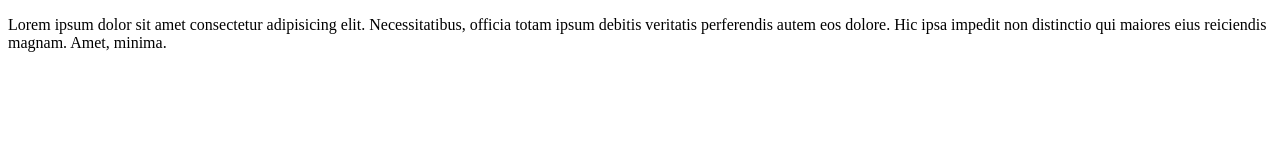
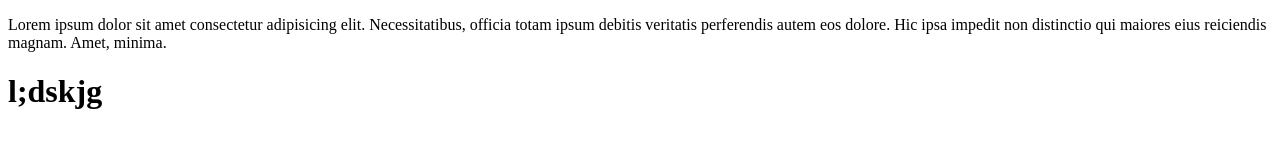
Before and after one commit to khudoyor01/review2, a plain HTML site: page index.html in a window 1280 px wide. Drawn offline with Linux system fonts and the light colour scheme.

Commit message:
changed code

```diff
--- a/index.html
+++ b/index.html
@@ -8,5 +8,8 @@
 </head>
 <body>
     <p>Lorem ipsum dolor sit amet consectetur adipisicing elit. Necessitatibus, officia totam ipsum debitis veritatis perferendis autem eos dolore. Hic ipsa impedit non distinctio qui maiores eius reiciendis magnam. Amet, minima.</p>
+
+<h1>l;dskjg</h1>
+
 </body>
 </html>
```
Also changed, not shown: 1 other file.
